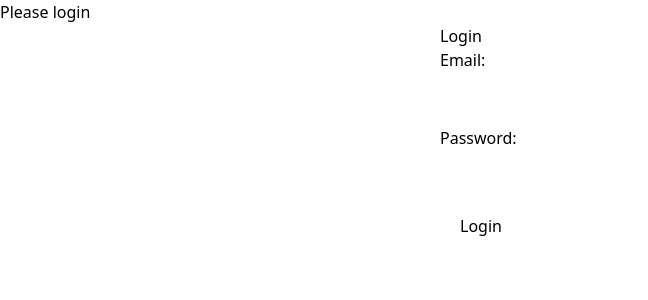
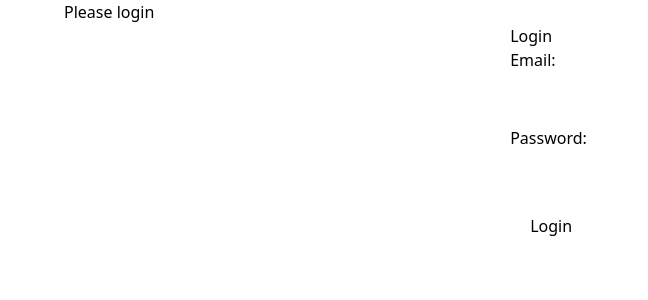
Before and after one commit to turingschool/tracker-crm-fe, a React (Create React App) app: page / in a window 1280 px wide. Shown: the top 300 px of the page, without its empty margins (0-648 px from the left). Built offline with nearby package versions, Linux system fonts and the light colour scheme.

Commit message:
Pushing for rework for typescript

```diff
--- a/src/App.css
+++ b/src/App.css
@@ -178,6 +178,22 @@ body {
   /* 2 */
 }
 
+.main-area{
+  display:flex;
+  flex-direction:column;
+  min-width: 25vw;
+  min-height: 25vh;
+  justify-content: center;
+  margin-left: 5vw;
+  justify-items: center;
+
+}
+.container-div{
+display: flex;
+flex-direction: row;
+min-height: 100vh;
+min-width: 100vw;
+}
 /*
 1. Add the correct height in Firefox.
 2. Correct the inheritance of border color in Firefox. (https://bugzilla.mozilla.org/show_bug.cgi?id=190655)
--- a/src/App.tsx
+++ b/src/App.tsx
@@ -2,6 +2,7 @@ import './App.css';
 import { useState } from 'react';
 import LoginForm from './Login.tsx';
 import { getUser } from './apiCalls.tsx';
+import MenuBar from './components/layout/MenuBar.jsx';
 
 interface UserInfo {
   id: number,
@@ -54,16 +55,19 @@ function App() {
   return (
     <div>
       {!isLoggedIn && (
-        <>
+        <div className='main-area'>
           <h1>Please login</h1>
           <LoginForm onLogin={handleLogin} />
-        </>
+        </div>
       )}
       {isLoggedIn && (
-        <>
-          <h1>Welcome, {userData.username}</h1>
-          <button onClick={handleLogout}>Log Out</button>
-        </>
+        <div className='container-div'>
+          <MenuBar />
+          <div className='main-area'>
+
+            <h1>Welcome, {userData.username}</h1>
+            <button onClick={handleLogout}>Log Out</button>
+          </div></div>
       )}
     </div>
   );
--- a/src/components/layout/MenuBar.css
+++ b/src/components/layout/MenuBar.css
@@ -1,4 +1,4 @@
-html {
+/* html {
   color: black;
 }
 
@@ -13,7 +13,7 @@ header {
 }
 
 /*--------------------------// Logo //----------------------*/
-.logo-container {
+/* .logo-container {
   display: flex;
   flex-direction: column;
   margin-left: 20px;
@@ -53,4 +53,4 @@ header {
   cursor:pointer;
   max-height: fit-content;
 
-}
+} */
--- a/src/components/layout/MenuBar.jsx
+++ b/src/components/layout/MenuBar.tsx
@@ -8,7 +8,7 @@ import papers from '../../components/icons/documents-symbol_35920.png'
 function MenuBar() {
   return (
     <header>
-      <div className='logo-container'>
+      <div className='flex'>
         <img className="icon"
           // onClick={() => Navigate()}
           src={turing} />
```
